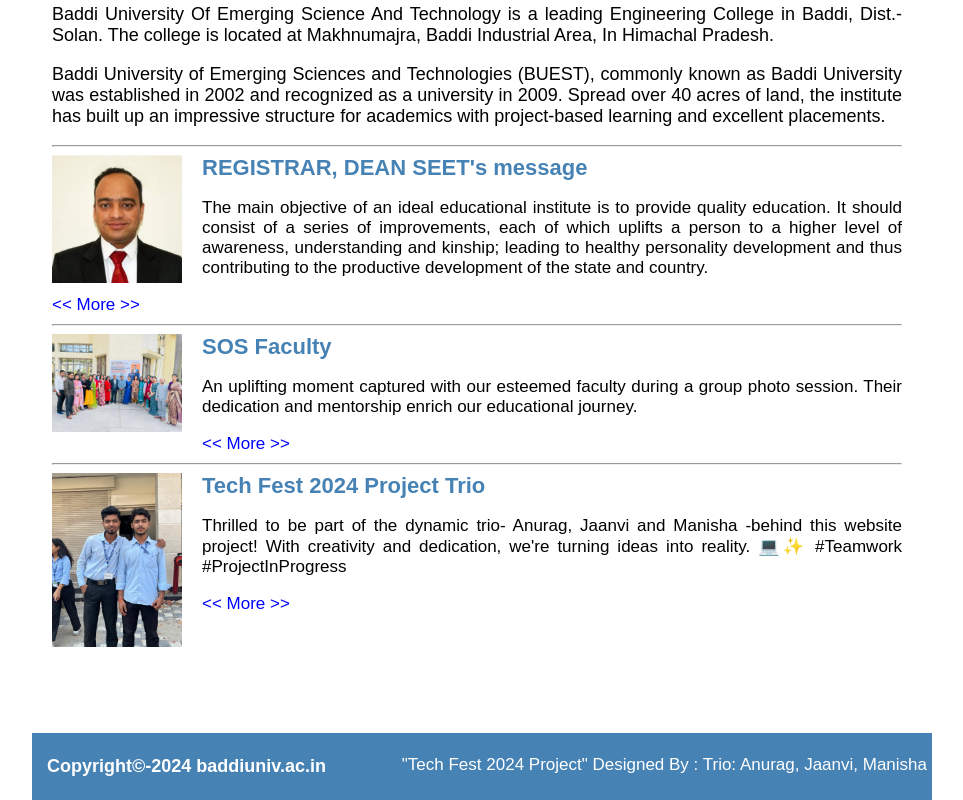
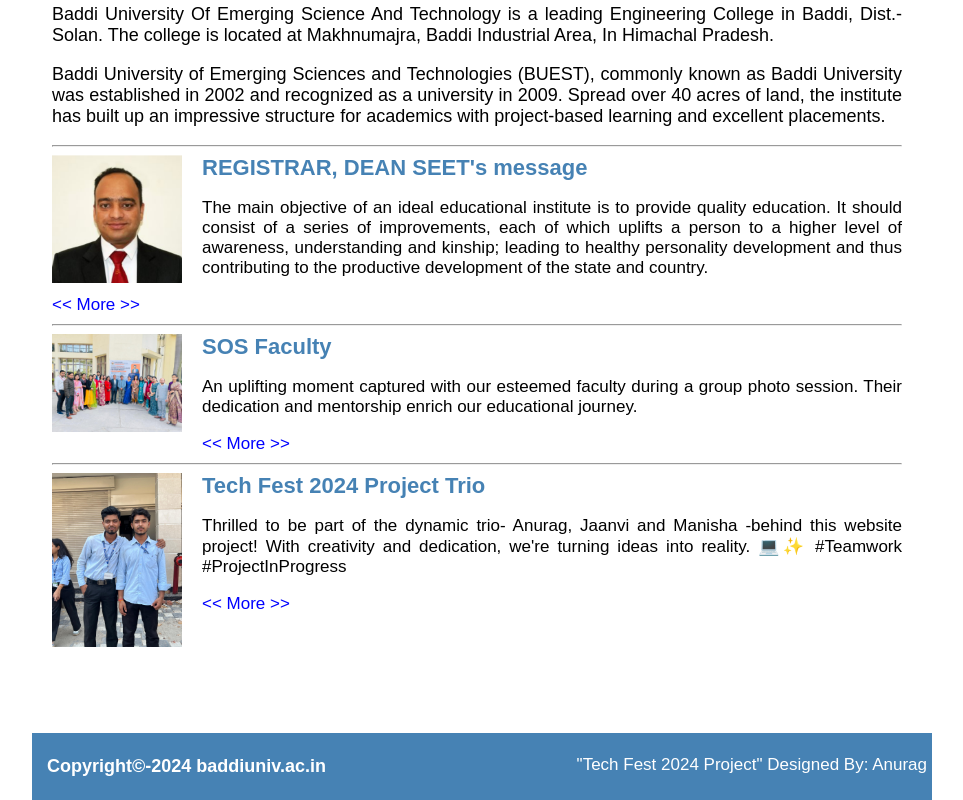
Before and after one commit to Anuragzha/Anuragzha, a plain HTML site: page University Website Project/index.html in a window 1280 px wide. Shown: the part 788-1588 px from the top of the page, without its empty margins (158-1121 px from the left). Drawn offline with Linux system fonts and the light colour scheme.

Commit message:
Update index.html

```diff
--- a/University Website Project/index.html
+++ b/University Website Project/index.html
@@ -59,7 +59,7 @@
 
 <div id="footer">
 <h3 align="left">Copyright&copy-2024 baddiuniv.ac.in</h3>
-<p align="right">"Tech Fest 2024 Project" Designed By :  Trio: Anurag, Jaanvi, Manisha</p>
+<p align="right">"Tech Fest 2024 Project" Designed By: Anurag</p>
 </div>
 
 </div>
```
